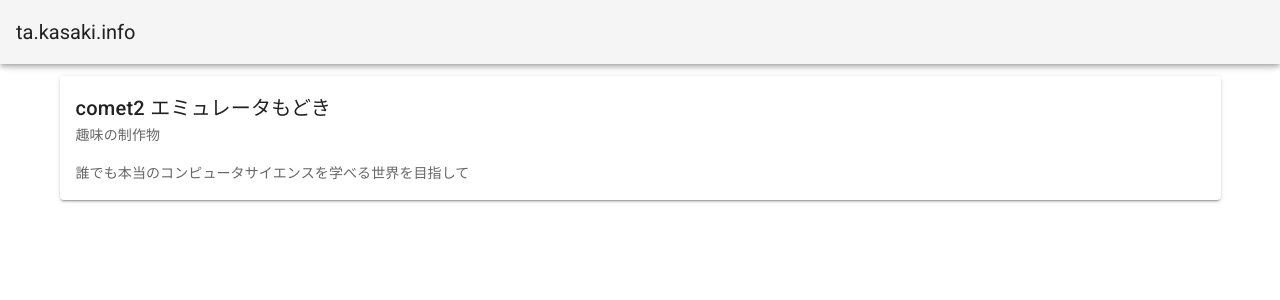
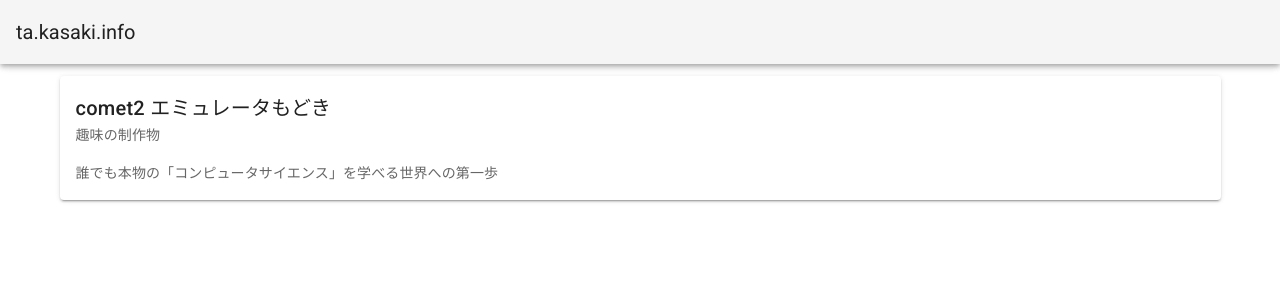
Before and after one commit to ti-aiuto/comet2-web-emulator, a Nuxt app: page / in a window 1280 px wide. Shown: the top 300 px of the page. Built offline with nearby package versions, Linux system fonts and the light colour scheme.

Commit message:
:pencil2: メニュー文言修正

```diff
--- a/pages/index.vue
+++ b/pages/index.vue
@@ -4,7 +4,7 @@
       <v-card-title>comet2 エミュレータもどき</v-card-title>
       <v-card-subtitle>趣味の制作物</v-card-subtitle>
       <v-card-text
-        >誰でも本当のコンピュータサイエンスを学べる世界を目指して</v-card-text
+        >誰でも本物の「コンピュータサイエンス」を学べる世界への第一歩</v-card-text
       >
     </v-card>
   </v-container>
```
